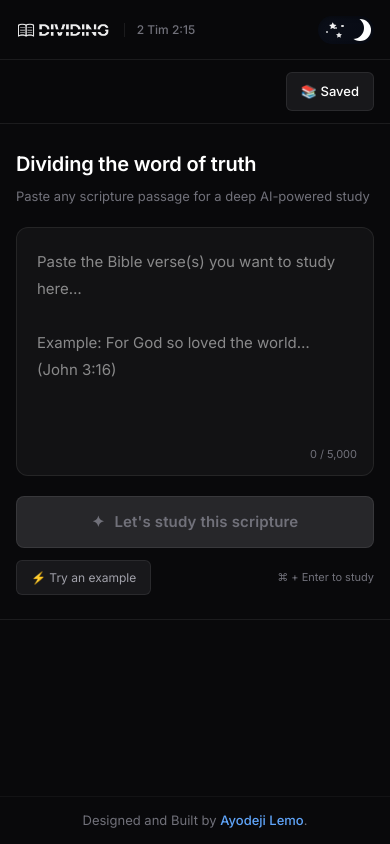
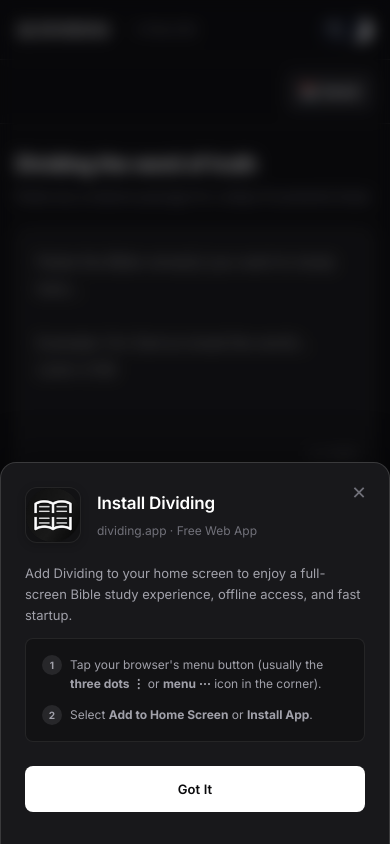
Before and after one commit to Doklemo/Dividing, a Next.js app: page / in a window 390 px wide. Built offline with nearby package versions, Linux system fonts and the light colour scheme; a web font is replaced by a local one.

Commit message:
fix: resolve mobile PWA install prompt issues, add fallback view, and force-show testing parameter

```diff
--- a/components/PwaInstallModal.tsx
+++ b/components/PwaInstallModal.tsx
@@ -11,23 +11,41 @@ export default function PwaInstallModal() {
     // 1. Prevent running on SSR
     if (typeof window === 'undefined') return;
 
+    // Register Service Worker immediately on client mount to satisfy PWA criteria
+    if ('serviceWorker' in navigator) {
+      navigator.serviceWorker.register('/sw.js')
+        .then((reg) => console.log('Service Worker registered on mount:', reg.scope))
+        .catch((err) => console.error('Service Worker registration failed:', err));
+    }
+
+    // Force show check (useful for debugging/testing on mobile or desktop)
+    const urlParams = new URLSearchParams(window.location.search);
+    const forceShow = urlParams.get('pwa-test') === 'true' || urlParams.get('install') === 'true';
+
     // 2. Check if already installed (standalone mode)
     const isStandalone = window.matchMedia('(display-mode: standalone)').matches || (window.navigator as any).standalone;
-    if (isStandalone) return;
+    if (isStandalone && !forceShow) return;
 
     // 3. Check if user previously dismissed it in this session / localStorage
     const hasDismissed = localStorage.getItem('pwa-install-dismissed');
-    if (hasDismissed) return;
+    if (hasDismissed && !forceShow) return;
 
     // 4. Check user-agent to see if iOS
     const isLocalIOS = /iPad|iPhone|iPod/.test(navigator.userAgent) && !(window as any).MSStream;
     setIsIOS(isLocalIOS);
 
+    if (forceShow) {
+      const timer = setTimeout(() => {
+        setShow(true);
+      }, 1000);
+      return () => clearTimeout(timer);
+    }
+
     // 5. Handle prompt for Chrome/Android
     const handleBeforeInstallPrompt = (e: Event) => {
       e.preventDefault();
       setDeferredPrompt(e);
-      // Wait 3 seconds before prompting so it feels premium and doesn't interrupt instantly
+      // Wait 3 seconds before prompting so it feels premium
       const timer = setTimeout(() => {
         setShow(true);
       }, 3000);
@@ -36,11 +54,16 @@ export default function PwaInstallModal() {
 
     window.addEventListener('beforeinstallprompt', handleBeforeInstallPrompt);
 
-    // 6. For iOS: show the modal after 4 seconds (since there is no event to listen to)
-    if (isLocalIOS) {
+    // 6. Fallback: If on a mobile screen and beforeinstallprompt doesn't fire after 5 seconds,
+    // show the modal anyway to guide the user on manual installation.
+    const isMobileViewport = window.innerWidth <= 768;
+    if (isMobileViewport) {
       const timer = setTimeout(() => {
-        setShow(true);
-      }, 4000);
+        setShow((alreadyShowing) => {
+          if (alreadyShowing) return true;
+          return true;
+        });
+      }, 5000);
       return () => {
         clearTimeout(timer);
         window.removeEventListener('beforeinstallprompt', handleBeforeInstallPrompt);
@@ -61,7 +84,6 @@ export default function PwaInstallModal() {
     if (outcome === 'accepted') {
       setDeferredPrompt(null);
     } else {
-      // If rejected, set dismissed so we don't annoy them
       localStorage.setItem('pwa-install-dismissed', 'true');
     }
   };
@@ -198,9 +220,11 @@ export default function PwaInstallModal() {
                 margin: 0,
               }}
             >
-              {!isIOS
+              {isIOS
+                ? 'Add Dividing to your home screen for a fullscreen layout, offline study access, and quick app launch.'
+                : deferredPrompt
                 ? 'Install this application on your home screen for quick launch, distraction-free fullscreen view, and reliable offline bible study.'
-                : 'Add Dividing to your home screen for a fullscreen layout, offline study access, and quick app launch.'}
+                : 'Add Dividing to your home screen to enjoy a full-screen Bible study experience, offline access, and fast startup.'}
             </p>
 
             {/* iOS Instructions */}
@@ -290,11 +314,71 @@ export default function PwaInstallModal() {
                 </div>
               </div>
             )}
+
+            {/* Android / Other Browser Fallback Instructions */}
+            {!isIOS && !deferredPrompt && (
+              <div
+                style={{
+                  background: 'var(--bg-input)',
+                  border: '1px solid var(--border-mid)',
+                  borderRadius: 'var(--radius-md)',
+                  padding: '16px',
+                  display: 'flex',
+                  flexDirection: 'column',
+                  gap: '12px',
+                  fontSize: '12px',
+                  color: 'var(--text-secondary)',
+                }}
+              >
+                <div style={{ display: 'flex', alignItems: 'flex-start', gap: '8px' }}>
+                  <span
+                    style={{
+                      background: 'var(--bg-tab-active)',
+                      width: '20px',
+                      height: '20px',
+                      borderRadius: '50%',
+                      display: 'flex',
+                      alignItems: 'center',
+                      justifyContent: 'center',
+                      fontSize: '10px',
+                      fontWeight: '700',
+                      flexShrink: 0,
+                    }}
+                  >
+                    1
+                  </span>
+                  <span>
+                    Tap your browser's menu button (usually the <strong>three dots ⋮</strong> or <strong>menu ⋯</strong> icon in the corner).
+                  </span>
+                </div>
+                <div style={{ display: 'flex', alignItems: 'flex-start', gap: '8px' }}>
+                  <span
+                    style={{
+                      background: 'var(--bg-tab-active)',
+                      width: '20px',
+                      height: '20px',
+                      borderRadius: '50%',
+                      display: 'flex',
+                      alignItems: 'center',
+                      justifyContent: 'center',
+                      fontSize: '10px',
+                      fontWeight: '700',
+                      flexShrink: 0,
+                    }}
+                  >
+                    2
+                  </span>
+                  <span>
+                    Select <strong>Add to Home Screen</strong> or <strong>Install App</strong>.
+                  </span>
+                </div>
+              </div>
+            )}
           </div>
 
           {/* Action buttons */}
           <div style={{ display: 'flex', gap: '10px', width: '100%', marginTop: '4px' }}>
-            {!isIOS ? (
+            {deferredPrompt ? (
               <>
                 <button
                   onClick={handleDismiss}
```
